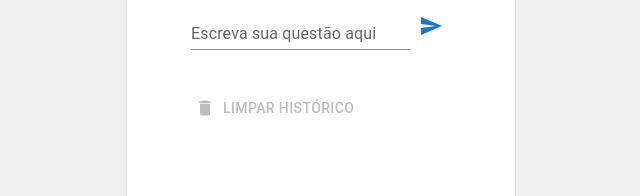
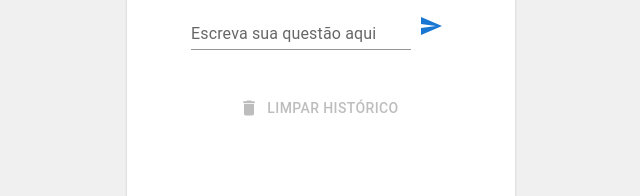
Before and after one commit to wakeupmh/pdf-rag, a React (Create React App) app in the folder frontend/: page / in a window 1280 px wide. Shown: the part 505-701 px from the top of the page, without its empty margins (319-959 px from the left). Built offline with nearby package versions, Linux system fonts and the light colour scheme.

Commit message:
fix: design

```diff
--- a/frontend/src/App.js
+++ b/frontend/src/App.js
@@ -115,7 +115,13 @@ const App = () => {
           <Chat history={history} />
           <br></br>
           {spinner ? (
-            <Box sx={{ justifyContent: "center", padding: "20px" }}>
+            <Box
+              sx={{
+                display: "flex",
+                justifyContent: "center",
+                padding: "20px",
+              }}
+            >
               <LoadingSpinner />
             </Box>
           ) : (
@@ -151,7 +157,7 @@ const App = () => {
         <Box
           sx={{
             display: "flex",
-            justifyContent: "space-between",
+            justifyContent: "center",
             alignItems: "center",
             paddingBottom: "20px",
             paddingTop: "20px",
```
